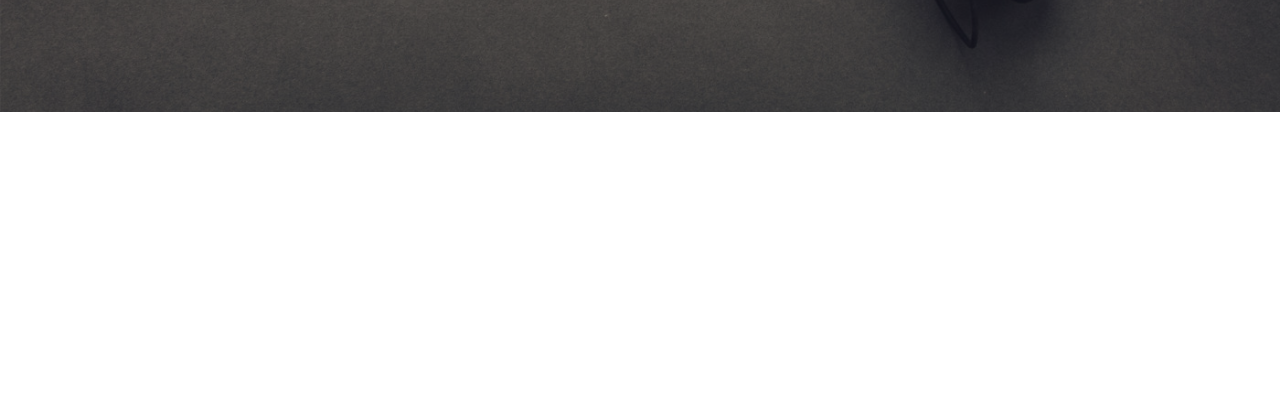
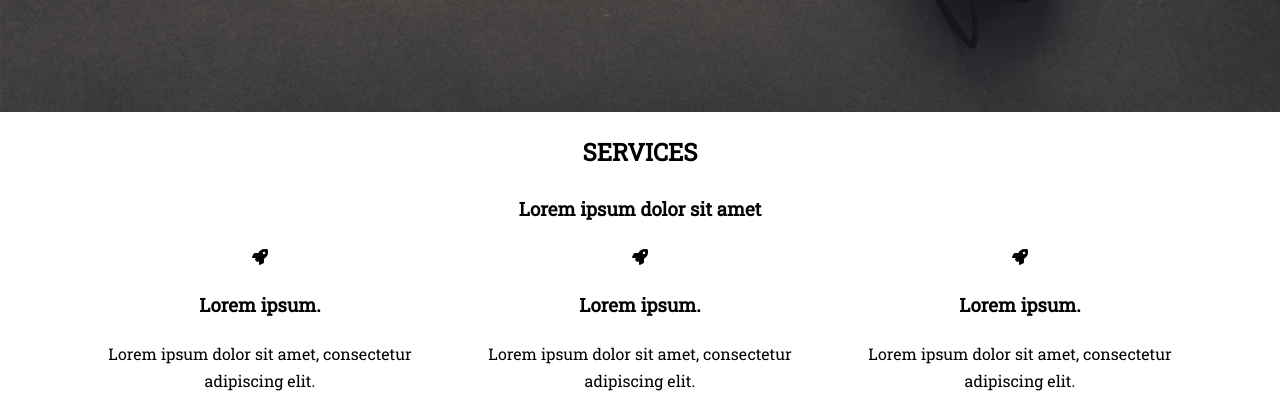
Before and after one commit to akijania/zadanie-golden, a website: page index.html in a window 1280 px wide. Shown: the part 688-1098 px from the top of the page. Before the commit the page ends 800 px from the top, so only its background shows below. Drawn offline with Linux system fonts and the light colour scheme.

Commit message:
Add section services in index.html

```diff
--- a/index.html
+++ b/index.html
@@ -5,7 +5,9 @@
     <meta charset="utf-8">
     <meta name="viewport" content="width=device-width, initial-scale=1.0">
     <title>Golden</title>
-    <link href="https://fonts.googleapis.com/css2?family=Pinyon+Script&family=Roboto+Slab&family=Roboto:wght@500&display=swap" rel="stylesheet">
+    <link
+        href="https://fonts.googleapis.com/css2?family=Pinyon+Script&family=Roboto+Slab&family=Roboto:wght@500&display=swap"
+        rel="stylesheet">
     <link rel="stylesheet" href="vendor/bootstrap-grid.css">
     <link rel="stylesheet" href="css/style.css">
     <link rel="stylesheet" href="https://cdnjs.cloudflare.com/ajax/libs/font-awesome/5.9.0/css/all.min.css">
@@ -41,6 +43,29 @@
             <h2><a class="btn" href="#">TELL ME MORE</a></h2>
         </div>
     </header>
+    <section class="services">
+        <div class="container">
+            <h1 class="section-title">SERVICES</h1>
+            <h3 class="section-subtitle">Lorem ipsum dolor sit amet</h3>
+            <div class="row">
+                <div class="col-lg-4 services-box">
+                    <i class="fas fa-rocket"></i>
+                    <h3>Lorem ipsum.</h3>
+                    <p>Lorem ipsum dolor sit amet, consectetur adipiscing elit.</p>
+                </div>
+                <div class="col-lg-4 services-box">
+                    <i class="fas fa-rocket"></i>
+                    <h3>Lorem ipsum.</h3>
+                    <p>Lorem ipsum dolor sit amet, consectetur adipiscing elit.</p>
+                </div>
+                <div class="col-lg-4 services-box">
+                    <i class="fas fa-rocket"></i>
+                    <h3>Lorem ipsum.</h3>
+                    <p>Lorem ipsum dolor sit amet, consectetur adipiscing elit.</p>
+                </div>
+            </div>
+        </div>
+    </section>
 
 
 </body>
```
